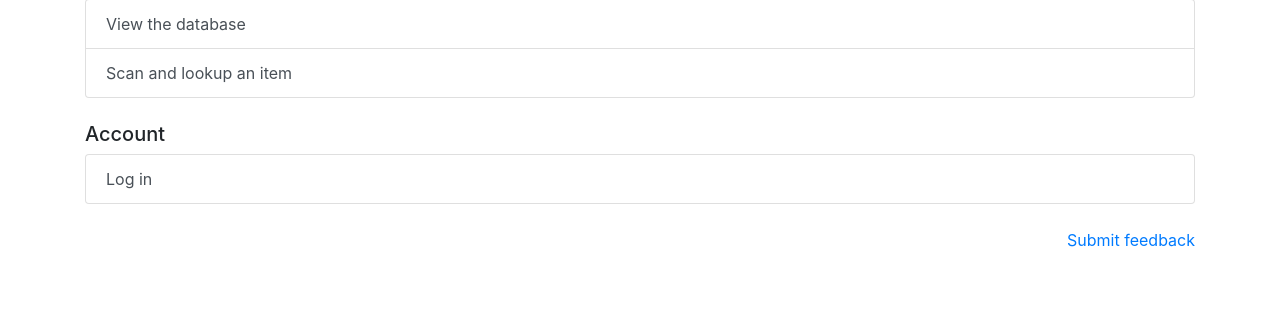
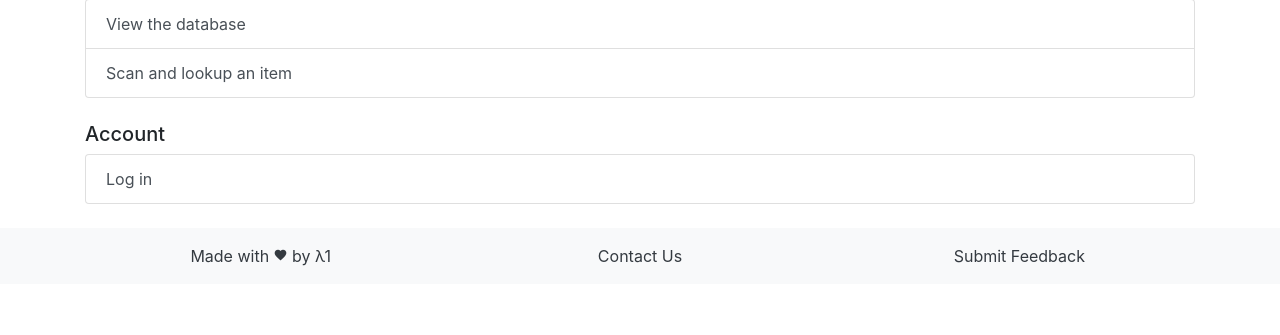
Before and after one commit to Talal-A/mai-inventory-mgr, a Flask app: page /dashboard in a window 1280 px wide. Shown: the part 115-450 px from the top of the page. Run offline with Flask 2, Linux system fonts and the light colour scheme; some libraries are stand-ins or nearby versions.

Commit message:
[mai30] Added footer

```diff
--- a/app/templates/base.html
+++ b/app/templates/base.html
@@ -27,7 +27,6 @@
       <script src="https://stackpath.bootstrapcdn.com/bootstrap/4.4.1/js/bootstrap.min.js" integrity="sha384-wfSDF2E50Y2D1uUdj0O3uMBJnjuUD4Ih7YwaYd1iqfktj0Uod8GCExl3Og8ifwB6" crossorigin="anonymous"></script>
       <footer class="footer">
         <br>
-        <p style="text-align:right"> <a href="/feedback">Submit feedback</a></p>
       </footer>
     </div> <!-- /container -->
   </body>
--- a/app/templates/footer.html
+++ b/app/templates/footer.html
@@ -0,0 +1,16 @@
+<footer class="footer bg-light text-dark text-center text-lg-start" id="footer">
+    <!-- Grid container -->
+    <div class="container p-3">
+        <div class="row">
+            <div class="col-md">
+                Made with <i class="material-icons md-dark" style="font-size: 14px">favorite</i> by λ1
+            </div>
+            <div class="col-md">
+                <a href="mailto:maiatucla@gmail.com" class="text-dark">Contact Us</a>
+            </div>
+            <div class="col-md">
+                <a href="/feedback" class="text-dark">Submit Feedback</a>
+            </div>
+        </div>
+    </div>
+</footer>
```
